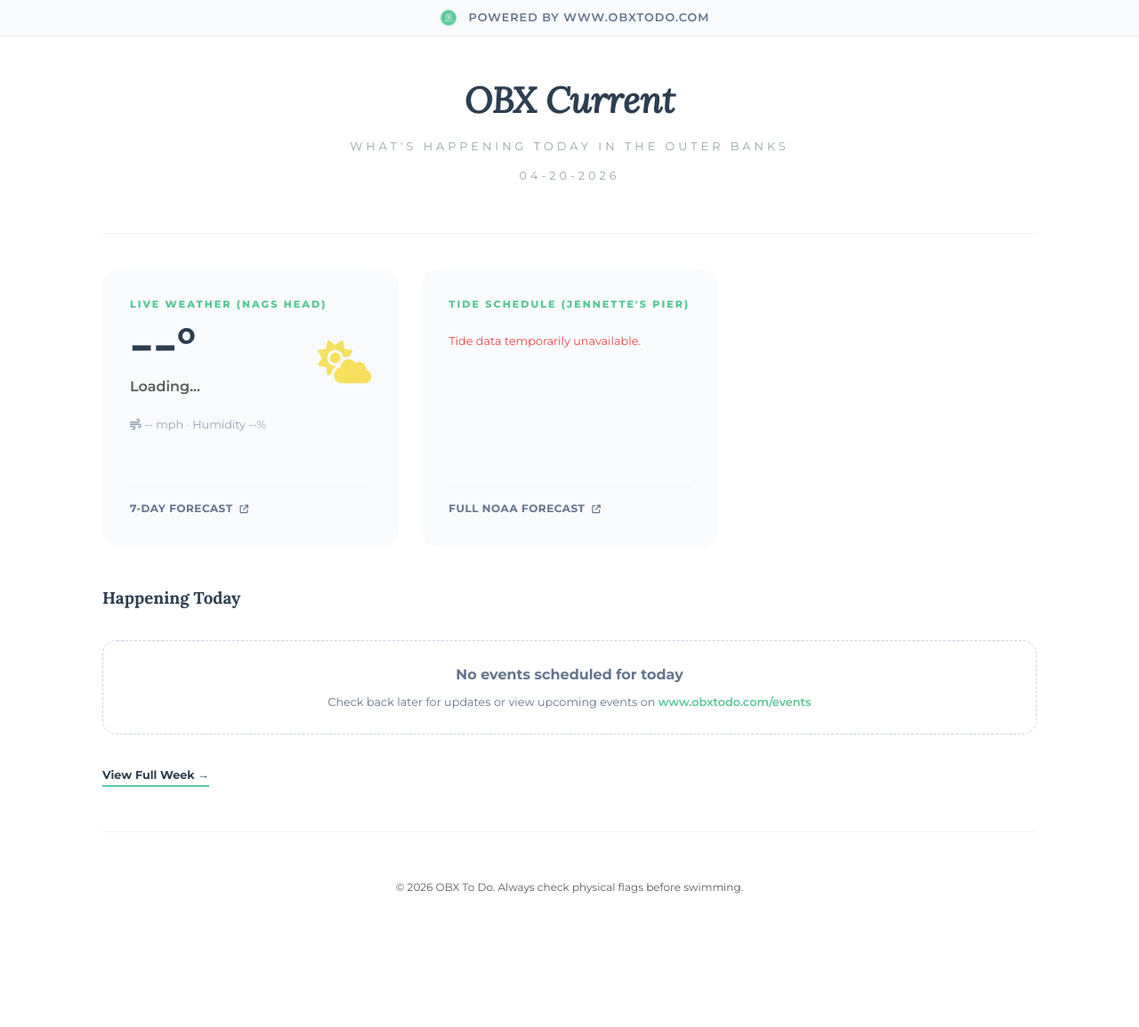
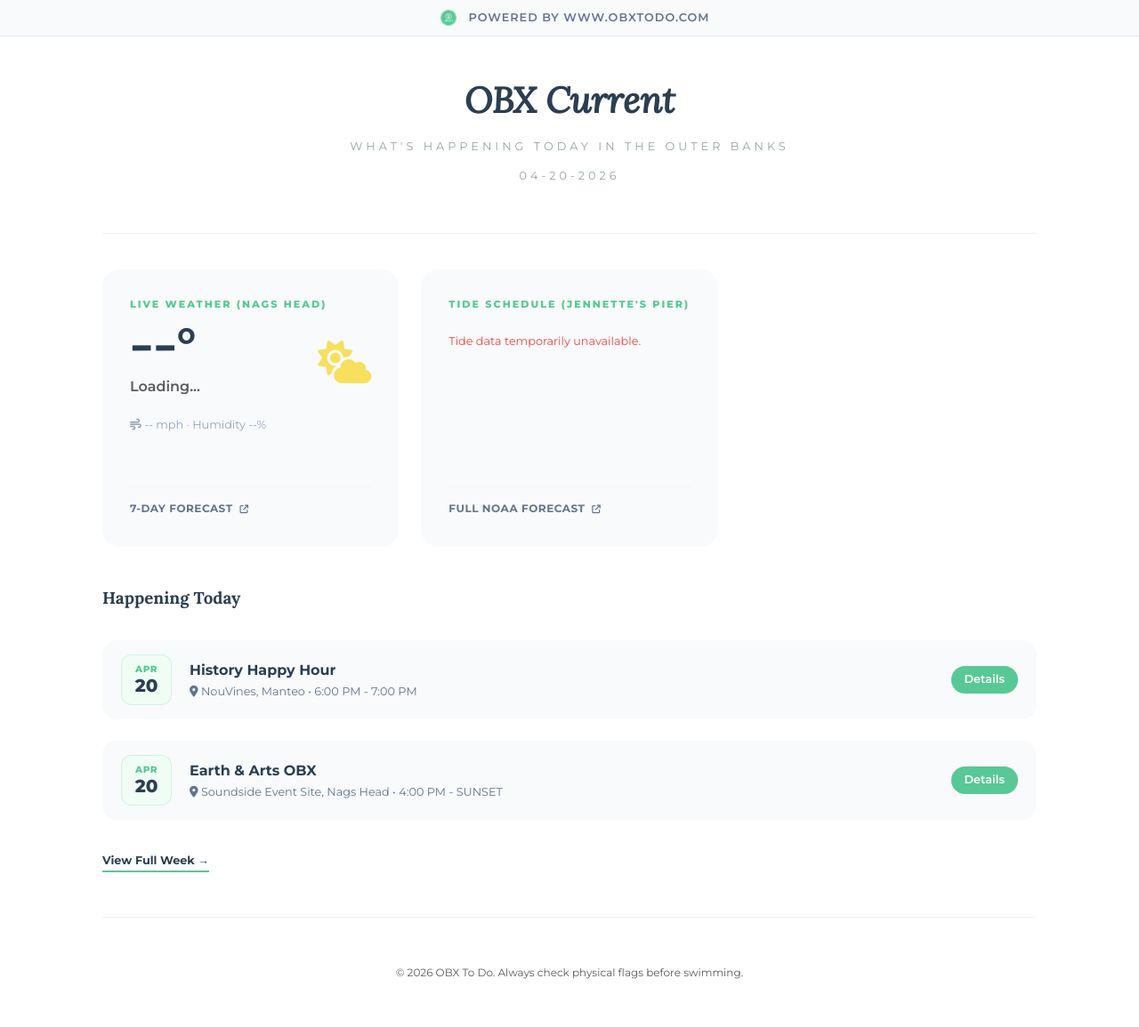
Before and after one commit to obxtodo/obxcurrent.com, a Jekyll site: the page built from index.html, in a window 1280 px wide. Shown: the whole page at 89% size. Built offline with Jekyll 4.4.1, drawn with Linux system fonts in a browser that asks for light colours; before the commit the page ends 1059 px from its top, so only the background shows below that.

Commit message:
Update from https://github.com/obxtodo/obxtodo.com/commit/394814f75fdb1f56e2640844ba9315fab63f3f9d

```diff
--- a/_data/events.yml
+++ b/_data/events.yml
@@ -1,3 +1,17 @@
+- name: "History Happy Hour"
+  date: 2026-04-20
+  time: "6:00 PM - 7:00 PM"
+  location: "NouVines, Manteo"
+  link: "https://nouvines.com/events"
+
+- name: "Earth & Arts OBX"
+  date: 2026-04-20
+  time: "4:00 PM - SUNSET"
+  location: "Soundside Event Site, Nags Head"
+  link: "https://nouvines.com/events"
+
+
+
 - name: "History Happy Hour"
   date: 2026-04-22
   time: "6:00 PM - 7:00 PM"
```
